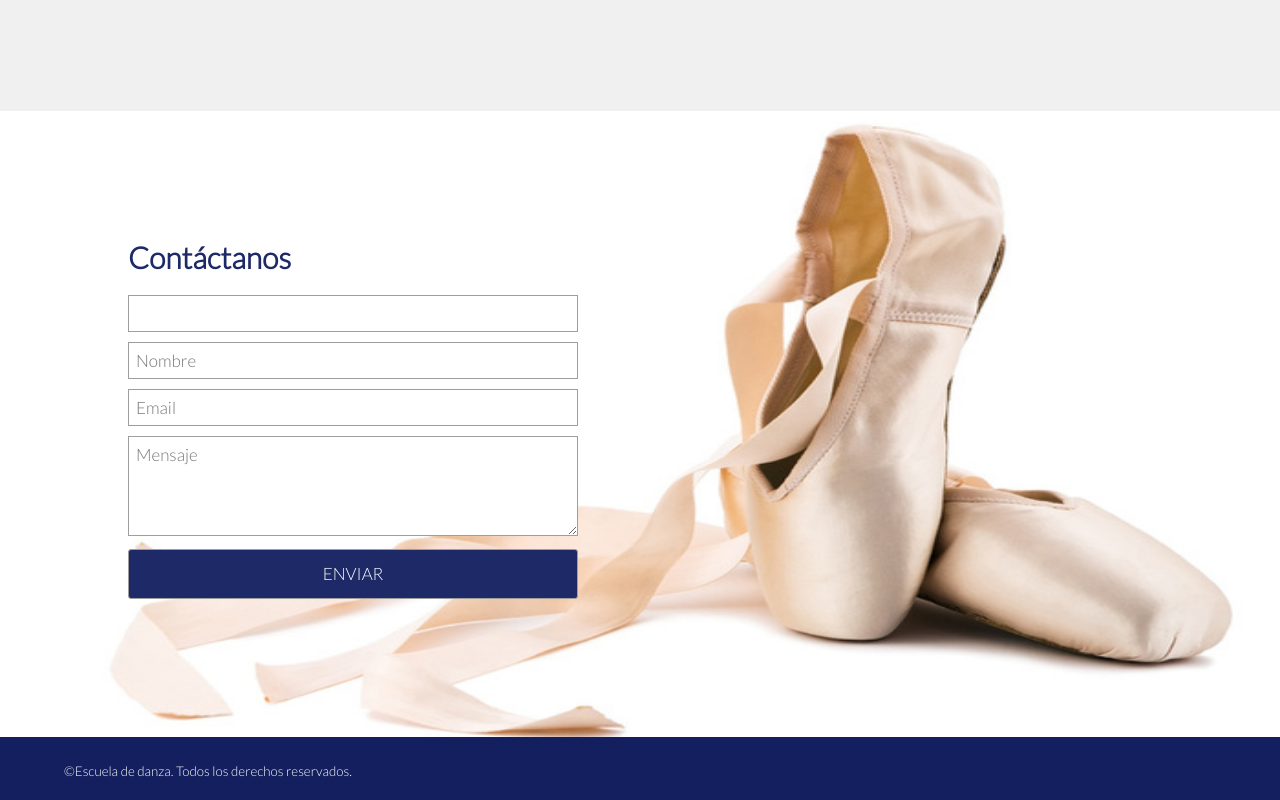
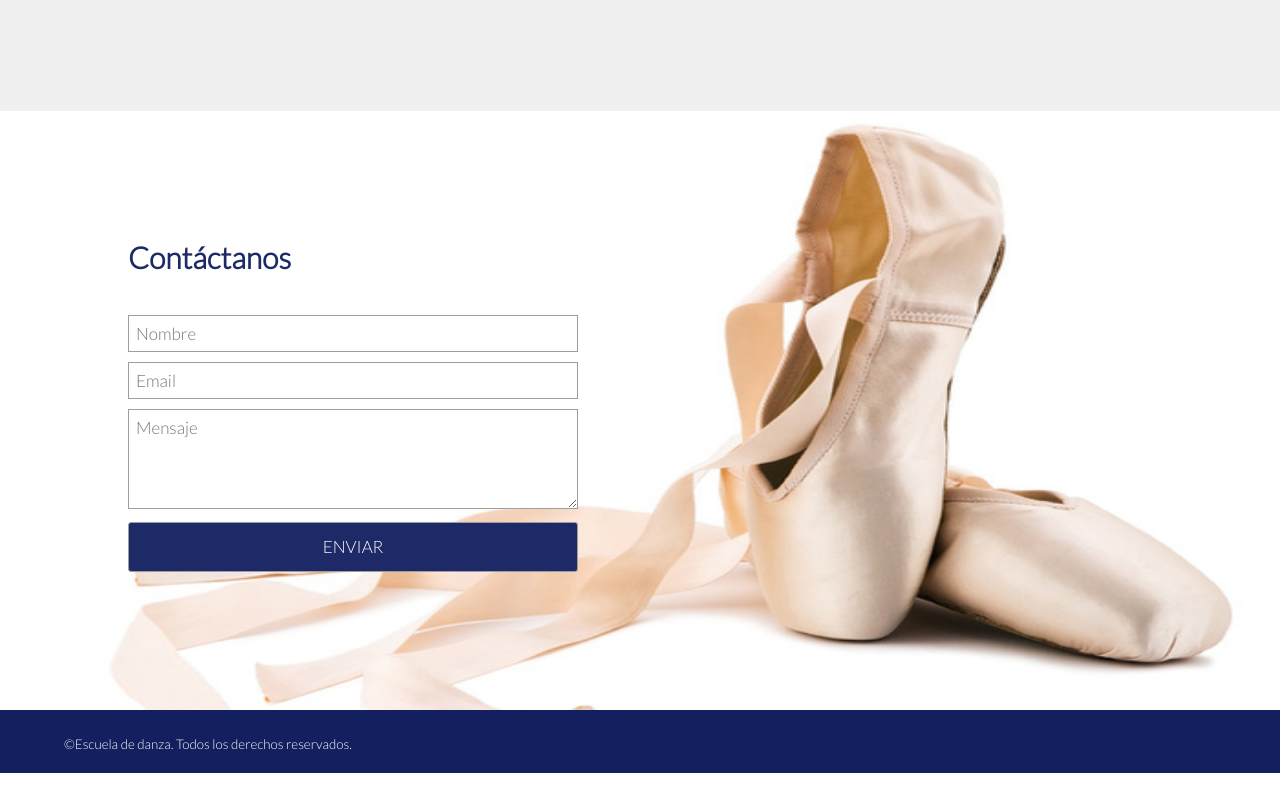
Before and after one commit to Monivillagra/danza-arte, a plain HTML site: page blog.html in a window 1280 px wide. Shown: the part 889-1689 px from the top of the page. After the commit the page ends 1662 px from the top, so only its background shows below. Drawn offline with Linux system fonts and the light colour scheme; files that its build step writes are made by us from their sources.

Commit message:
modificando boton contactanos

```diff
--- a/blog.html
+++ b/blog.html
@@ -77,11 +77,11 @@
 		<section class="formulario">
 			<form>
 				<h2 class="tform">Contáctanos</h2>
-				<input type="texto" id="Contactanos">
-				<input type="text" name="n" placeholder="Nombre">
-				<input type="text" name="e" placeholder="Email">
+				<input type="#" id="Contactanos">
+				<input class="inp" type="text" name="n" placeholder="Nombre">
+				<input class="inp" type="text" name="e" placeholder="Email">
 				<textarea name="m" placeholder="Mensaje"></textarea>
-				<input type="button" value="ENVIAR" id="botonf">
+				<input class="inp" type="button" value="ENVIAR" id="botonf">
 			</form>
 		</section>
 		<!-- pie common.css-->
--- a/css/common.css
+++ b/css/common.css
@@ -44,7 +44,7 @@ form {
     margin-bottom: 20px;
 }
 
-input, textarea {
+.inp, textarea {
     width: 100%;
     margin-bottom: 10px;
     padding: 7px;
```
Also changed, not shown: clases.html (+4 -4 lines), index.html (+4 -4 lines), nosotros.html (+4 -4 lines).
